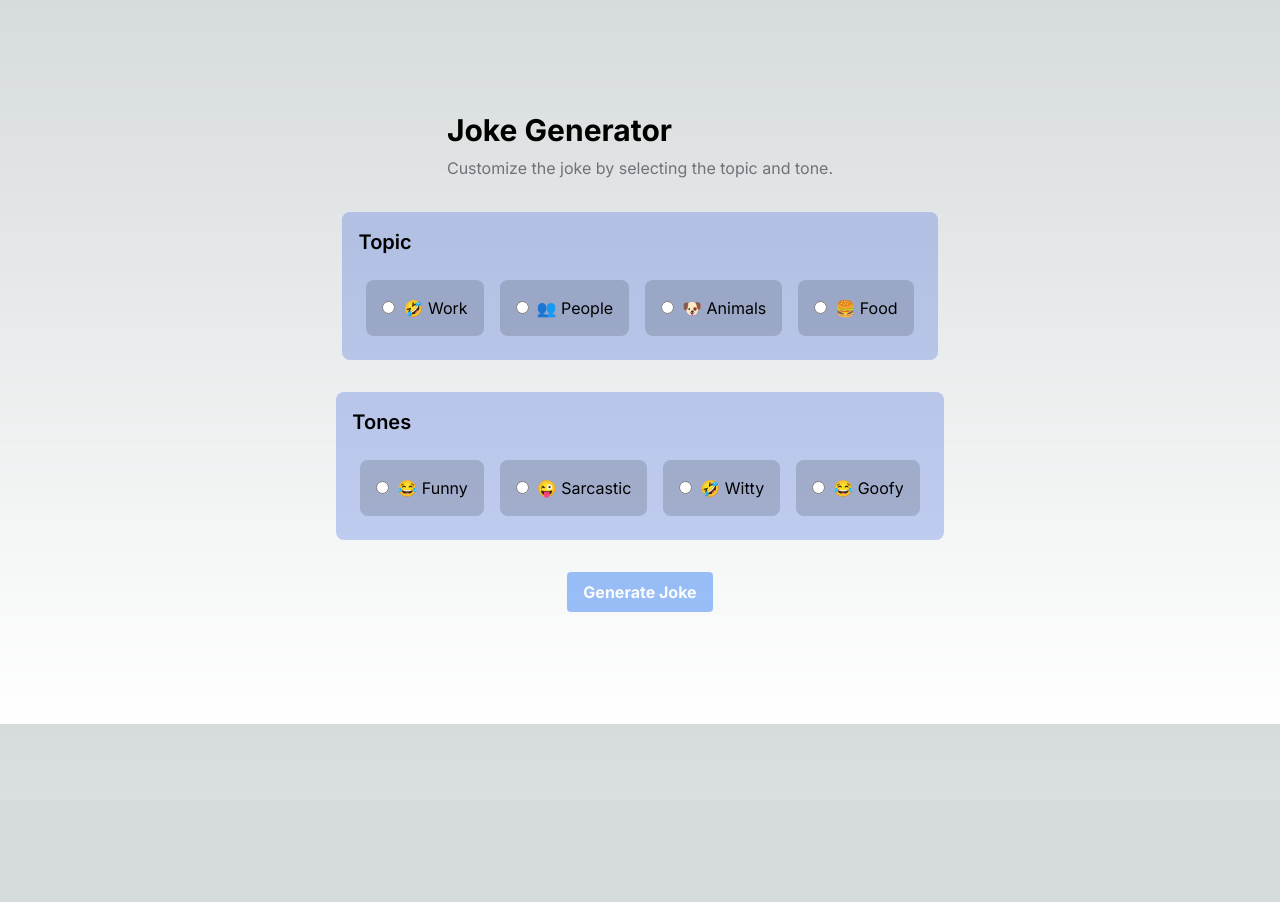
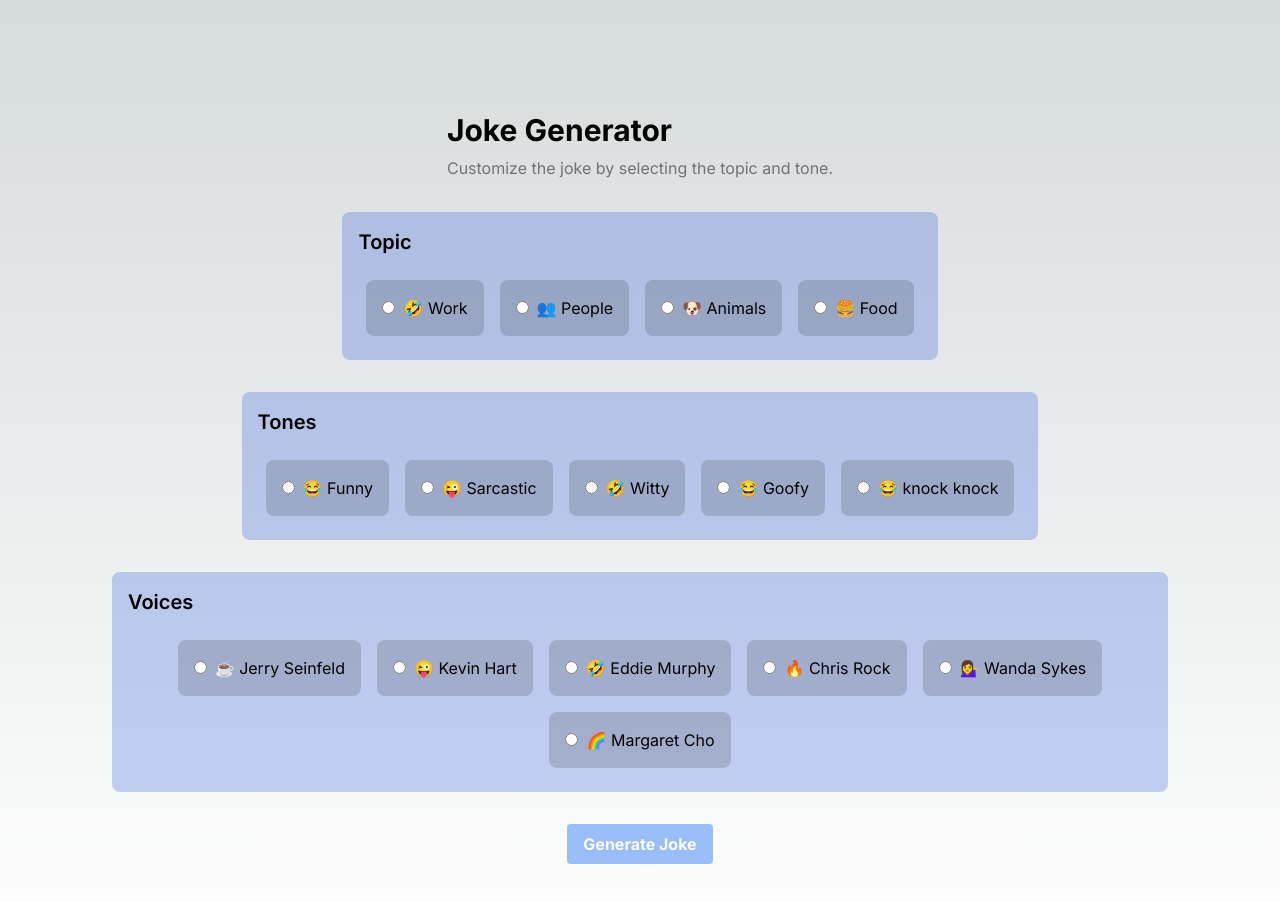
Before and after one commit to EddieSandler/NextJS-joke-generator, a Next.js app: page / in a window 1280 px wide. Shown: the top 902 px of the page. Before the commit the page ends 800 px from the top, so only its background shows below. Built offline with nearby package versions, Linux system fonts and the light colour scheme.

Commit message:
added famous comedians

```diff
--- a/app/api/chat/route.ts
+++ b/app/api/chat/route.ts
@@ -14,7 +14,8 @@ import OpenAI from "openai";
        messages: [
          {
            role: "system",
-           content: `You are a professional comedian who has been hired to
+           content: `You are a professional comedian who has
+           been hired to
            craft a series of hilarious jokes for a
            new comedy special. The jokes should be
            witty, clever, and laugh-out-loud funny,
@@ -25,7 +26,7 @@ import OpenAI from "openai";
            with unexpected punchlines and clever wordplay.
            Your goal is to leave the audience in stitches
            and make them laugh with your creative and
-           sidesplitting humor.Respond to this message with OK`,
+           sidesplitting humor. use the voice of the great comedian Jerry Seinfeld`,
          },
          ...messages,
        ],
--- a/app/page.tsx
+++ b/app/page.tsx
@@ -16,10 +16,22 @@ export default function JokeGenerator() {
     { emoji: "😜", value: "Sarcastic" },
     { emoji: "🤣", value: "Witty" },
     { emoji: "😂", value: "Goofy" },
+    { emoji: "😂", value: "knock knock" },
+  ];
+  const voices = [
+
+      { emoji: "☕️", value: "Jerry Seinfeld" },
+      { emoji: "😜", value: "Kevin Hart" },
+      { emoji: "🤣", value: "Eddie Murphy" },
+      { emoji: "🔥", value: "Chris Rock" },
+      { emoji: "💁‍♀️", value: "Wanda Sykes" },
+      { emoji: "🌈", value: "Margaret Cho" }
+
   ];
   const [state, setState] = useState({
     topic: "",
     tone: "",
+    voice: "",
   });
 
   const handleChange = ({
@@ -90,13 +102,38 @@ export default function JokeGenerator() {
             </div>
           </div>
 
+
+          <div className="space-y-4 bg-opacity-25 bg-blue-700 rounded-lg p-4">
+            <h3 className="text-xl font-semibold">Voices</h3>
+
+            <div className="flex flex-wrap justify-center">
+              {voices.map(({ value, emoji }) => (
+                <div
+                  key={value}
+                  className="p-4 m-2 bg-opacity-25 bg-gray-600 rounded-lg"
+                >
+                  <input
+                    id={value}
+                    type="radio"
+                    name="voice"
+                    value={value}
+                    onChange={handleChange}
+                  />
+                  <label className="ml-2" htmlFor={value}>
+                    {`${emoji} ${value}`}
+                  </label>
+                </div>
+              ))}
+            </div>
+          </div>
+
           <button
             className="bg-blue-500 hover:bg-blue-700 text-white font-bold py-2 px-4 rounded disabled:opacity-50"
-            disabled={isLoading || !state.topic || !state.tone}
+            disabled={isLoading || !state.topic || !state.tone ||!state.voice}
             onClick={() =>
               append({
                 role: "user",
-                content: `Generate a joke about ${state.topic} in a ${state.tone} tone`,
+                content: `Generate a joke about ${state.topic} in a ${state.tone} tone. Voiced by ${state.voice}.`,
               })
             }
           >
```
